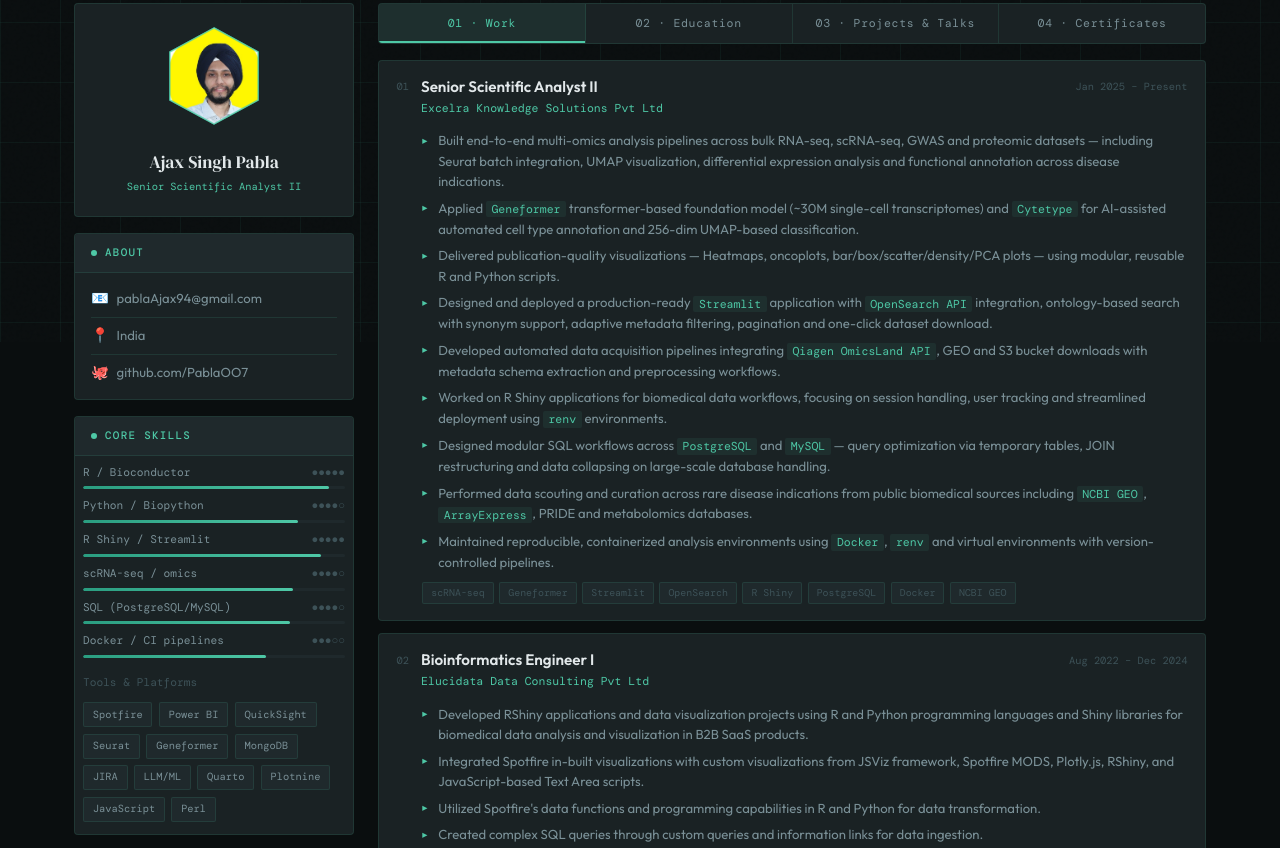
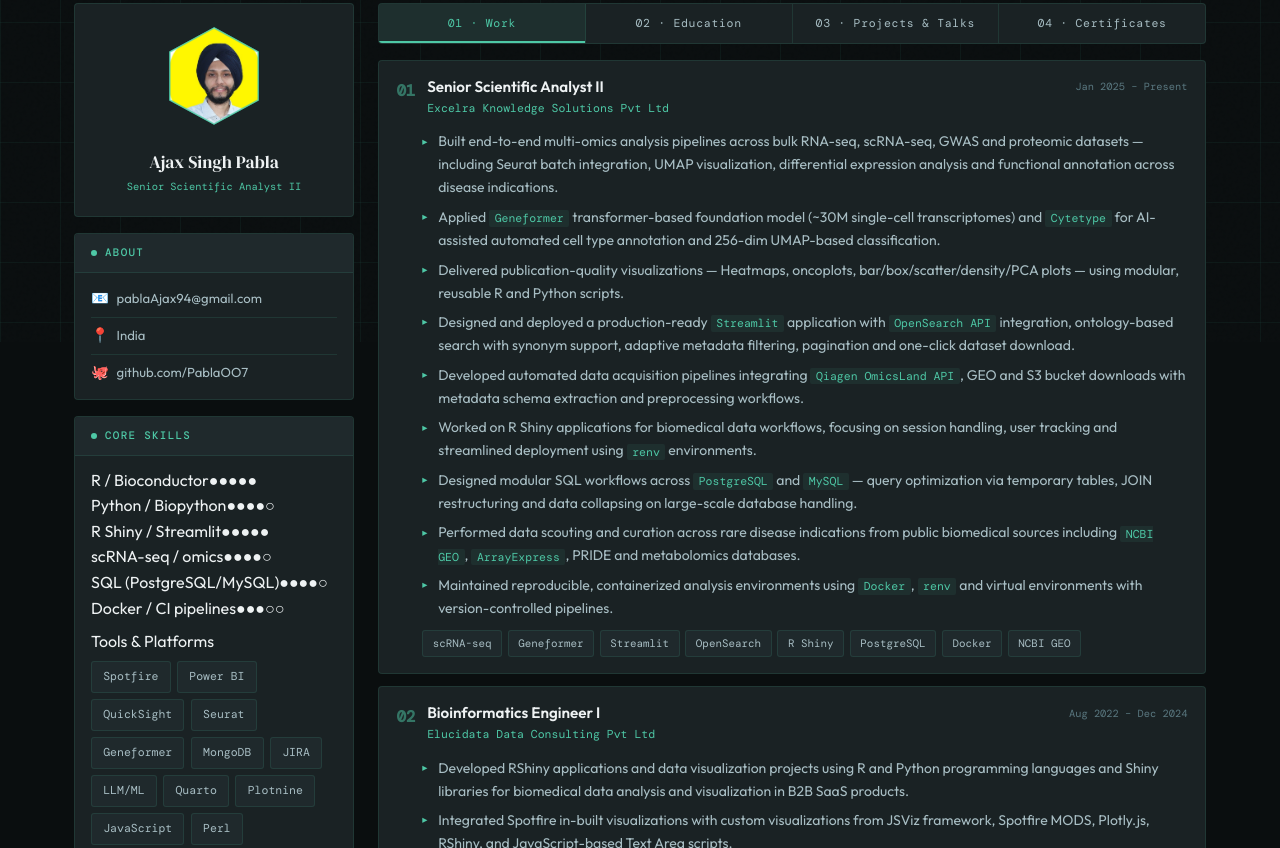
Before and after one commit to PablaOO7/career-canvas, a plain HTML site: page index.html in a window 1280 px wide. Shown: the part 458-1306 px from the top of the page. Drawn offline with nearby package versions, Linux system fonts and the light colour scheme.

Commit message:
Update index.html
Tweaks and Updations

```diff
--- a/index.html
+++ b/index.html
@@ -20,9 +20,9 @@
             --teal-glow:rgba(78,200,166,0.18);
             --amber:    #e8a84c;
             --amber-dim:rgba(232,168,76,0.1);
-            --text:     #e2e8ea;
-            --muted:    #7a9097;
-            --faint:    #3d5258;
+            --text:     #eef2f3;
+            --muted:    #a8bec4;
+            --faint:    #5a7880;
             --font-head: 'DM Serif Display', Georgia, serif;
             --font-mono: 'DM Mono', monospace;
             --font-body: 'Outfit', sans-serif;
@@ -214,33 +214,31 @@
         .about-row a { color: var(--muted); text-decoration: none; }
         .about-row a:hover { color: var(--teal); }
 
-        /* SKILLS RADIAL */
-        .skills-wrap { padding: 0.5rem; display: flex; flex-direction: column; gap: 0.5rem; }
-        .skill-item { display: flex; flex-direction: column; gap: 0.3rem; }
-        .skill-label {
-            display: flex; justify-content: space-between;
-            font-family: var(--font-mono); font-size: 0.7rem;
-            color: var(--muted);
+        /* SKILLS — tag cloud only, no ratings */
+        .skills-wrap { padding: 0.75rem 1rem; }
+        .skill-group { margin-bottom: 1rem; }
+        .skill-group:last-child { margin-bottom: 0; }
+        .skill-group-label {
+            font-family: var(--font-mono); font-size: 0.6rem;
+            letter-spacing: 0.1em; color: var(--faint);
+            text-transform: uppercase; margin-bottom: 0.5rem;
         }
-        .skill-label span:last-child { color: var(--faint); }
-        .skill-track {
-            height: 3px; background: var(--surface2);
-            border-radius: 2px; overflow: hidden;
-        }
-        .skill-fill {
-            height: 100%; border-radius: 2px;
-            background: linear-gradient(90deg, var(--teal2), var(--teal));
-            transform-origin: left;
-            animation: fillBar 1.2s cubic-bezier(.16,1,.3,1) both;
-        }
-        @keyframes fillBar { from { transform: scaleX(0); } to { transform: scaleX(1); } }
-
-        .skill-tags { display: flex; flex-wrap: wrap; gap: 0.4rem; padding: 0.25rem 0; }
+        .skill-tags { display: flex; flex-wrap: wrap; gap: 0.4rem; }
         .stag {
-            font-family: var(--font-mono); font-size: 0.65rem;
-            padding: 0.2rem 0.55rem; border-radius: 2px;
+            font-family: var(--font-mono); font-size: 0.72rem;
+            padding: 0.35rem 0.7rem; border-radius: 3px;
             background: var(--surface2); color: var(--muted);
             border: 1px solid var(--border);
+            cursor: default;
+            transition: all 0.2s cubic-bezier(.16,1,.3,1);
+            display: inline-block;
+        }
+        .stag:hover {
+            background: var(--teal-dim);
+            color: var(--teal);
+            border-color: var(--border2);
+            transform: translateY(-2px) scale(1.06);
+            box-shadow: 0 4px 16px rgba(78,200,166,0.18);
         }
 
         /* LANGS */
@@ -366,8 +364,9 @@
             padding: 1rem 1.1rem 0.75rem;
         }
         .work-num {
-            font-family: var(--font-mono); font-size: 0.65rem;
-            color: var(--faint); padding-top: 0.15rem;
+            font-family: var(--font-mono); font-size: 1rem;
+            font-weight: 700; color: var(--teal); opacity: 0.5;
+            padding-top: 0.05rem; letter-spacing: -0.02em;
         }
         .work-role {
             font-size: 0.95rem; font-weight: 600; color: var(--text);
@@ -390,7 +389,7 @@
             list-style: none; display: flex; flex-direction: column; gap: 0.4rem;
         }
         .work-body ul li {
-            font-size: 0.82rem; color: var(--muted); line-height: 1.55;
+            font-size: 0.875rem; color: var(--muted); line-height: 1.65;
             padding-left: 1rem; position: relative;
         }
         .work-body ul li::before {
@@ -404,10 +403,20 @@
         }
         .work-tags { display: flex; flex-wrap: wrap; gap: 0.35rem; margin-top: 0.6rem; }
         .wtag {
-            font-family: var(--font-mono); font-size: 0.62rem;
-            padding: 0.15rem 0.5rem; border-radius: 2px;
-            background: var(--surface2); color: var(--faint);
+            font-family: var(--font-mono); font-size: 0.68rem;
+            padding: 0.25rem 0.6rem; border-radius: 3px;
+            background: var(--surface2); color: var(--muted);
             border: 1px solid var(--border);
+            cursor: default;
+            transition: all 0.2s cubic-bezier(.16,1,.3,1);
+            display: inline-block;
+        }
+        .wtag:hover {
+            background: var(--teal-dim);
+            color: var(--teal);
+            border-color: var(--border2);
+            transform: translateY(-2px) scale(1.07);
+            box-shadow: 0 4px 14px rgba(78,200,166,0.15);
         }
 
         /* PROJECTS */
```
